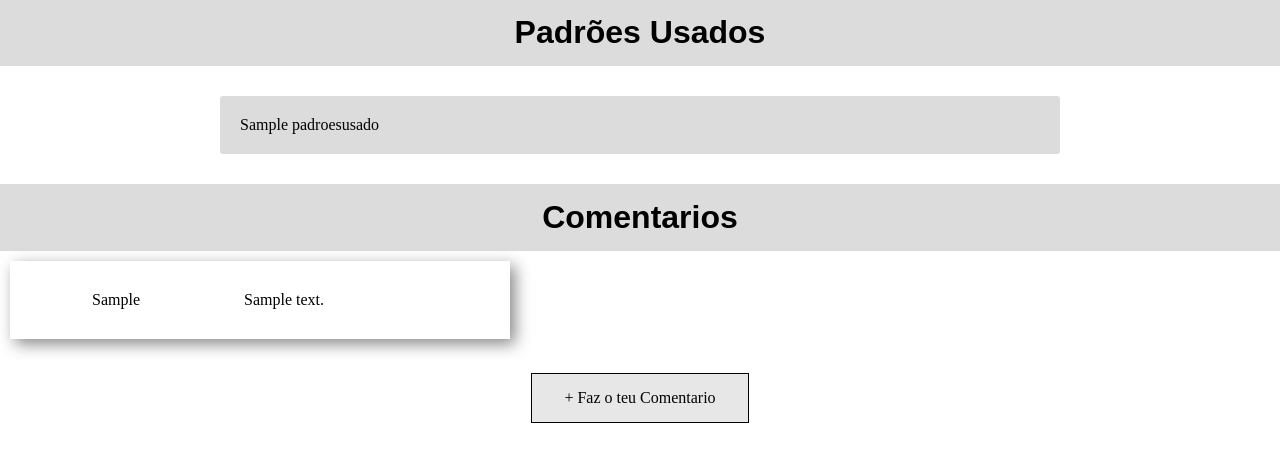
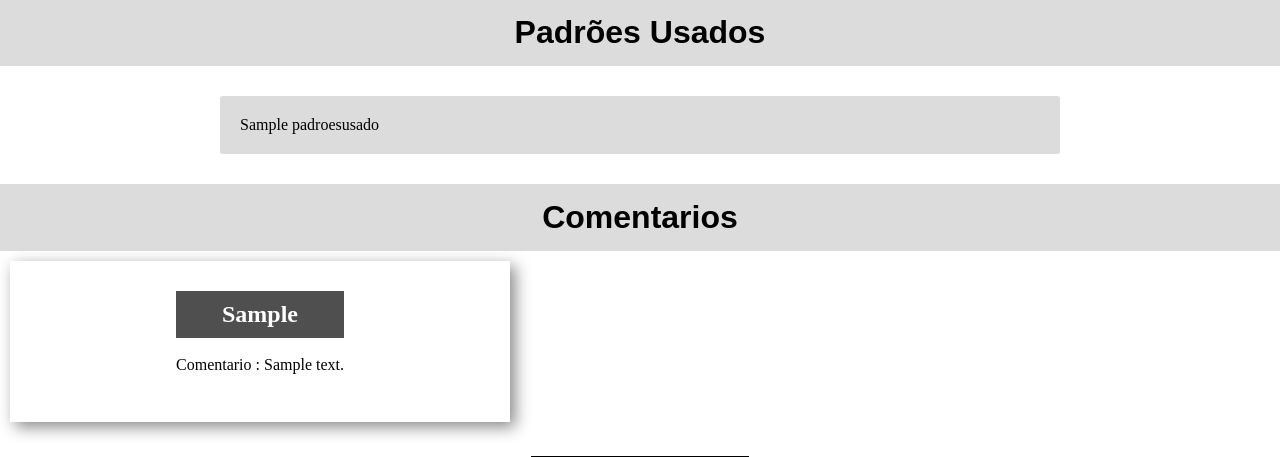
Before and after one commit to DrAlexWild/goncalo_portfolio, a Django app: page /Web in a window 1280 px wide; the page is wider, and only the part inside the window is pictured. Shown: the part 4275-4732 px from the top of that part. Run offline with Django 4.2, Linux system fonts and the light colour scheme; tables that the repository leaves empty hold one stand-in row (values such as "Sample post"); grey boxes marked "Sample" are stand-in pictures; parts of the project's set-up code (start-up, migrations or seed data) failed here and were passed over; some web fonts are replaced.

Commit message:
Comentarios11

```diff
--- a/portfolio/templates/portfolio/Web.html
+++ b/portfolio/templates/portfolio/Web.html
@@ -91,14 +91,17 @@
 <h1 class="base2">Comentarios</h1>
 
 {% for Comenatario in Comenatarios %}
-<div class="Tec">
-        <p>{{Comenatario.sobre}}</p>
-        <p>{{Comenatario.texto}}</p>
-         <br>
+<div class="Cad">
+        <div>
+        <h2>{{Comenatario.sobre}}</h2>
+            <br>
+            <p>Comentario : {{Comenatario.texto}}</p>
+            <br>
         {% if request.user.is_authenticated %}
          <a href="{% url 'portfolio:comentario_edita' Comenatario.id %}" class="botao">Editar</a>
          <a href="{% url 'portfolio:comentario_apaga' Comenatario.id %}" class="botao">Apagar</a>
         {% endif %}
+        </div>
 </div>
 {% endfor %}
 
```
